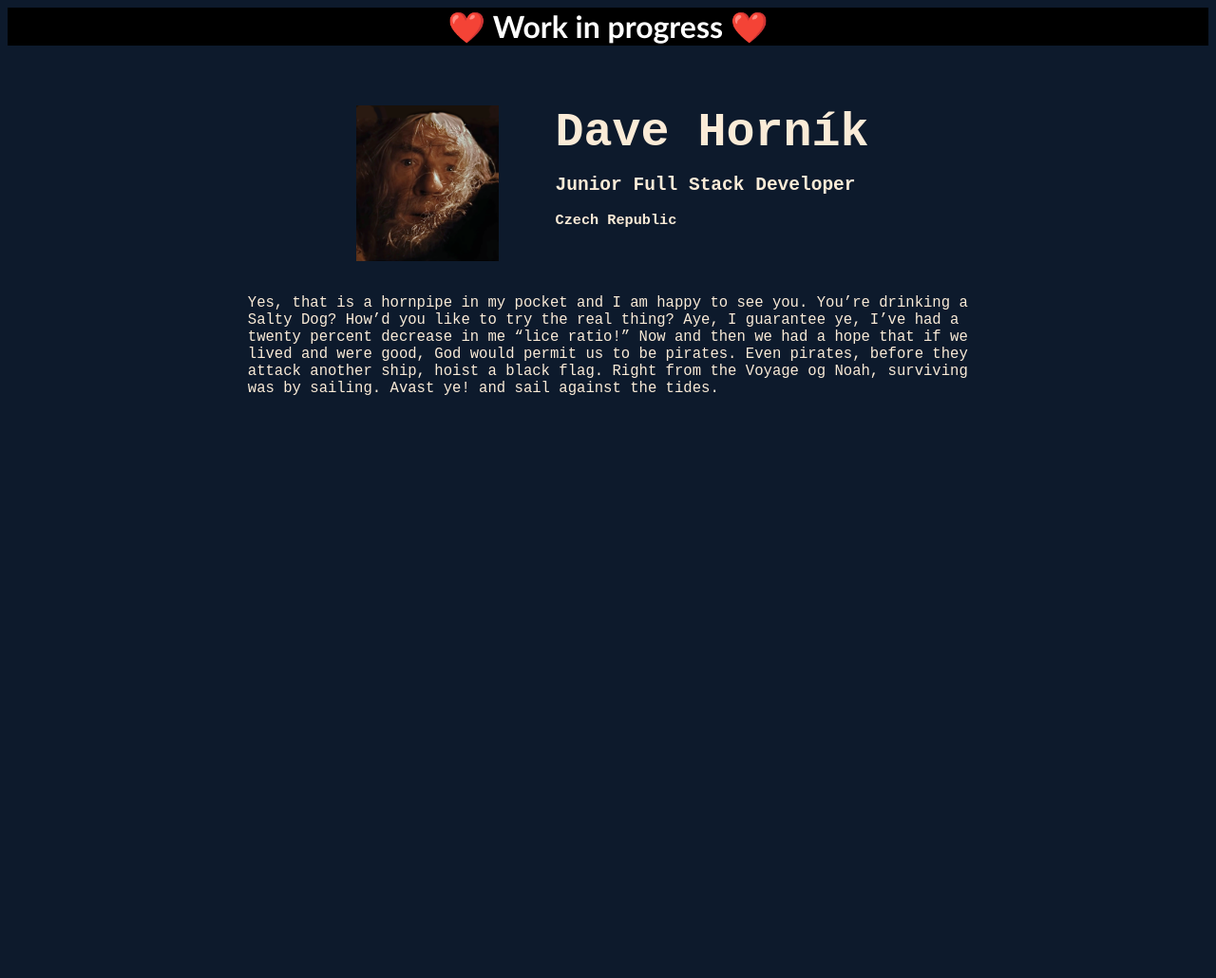
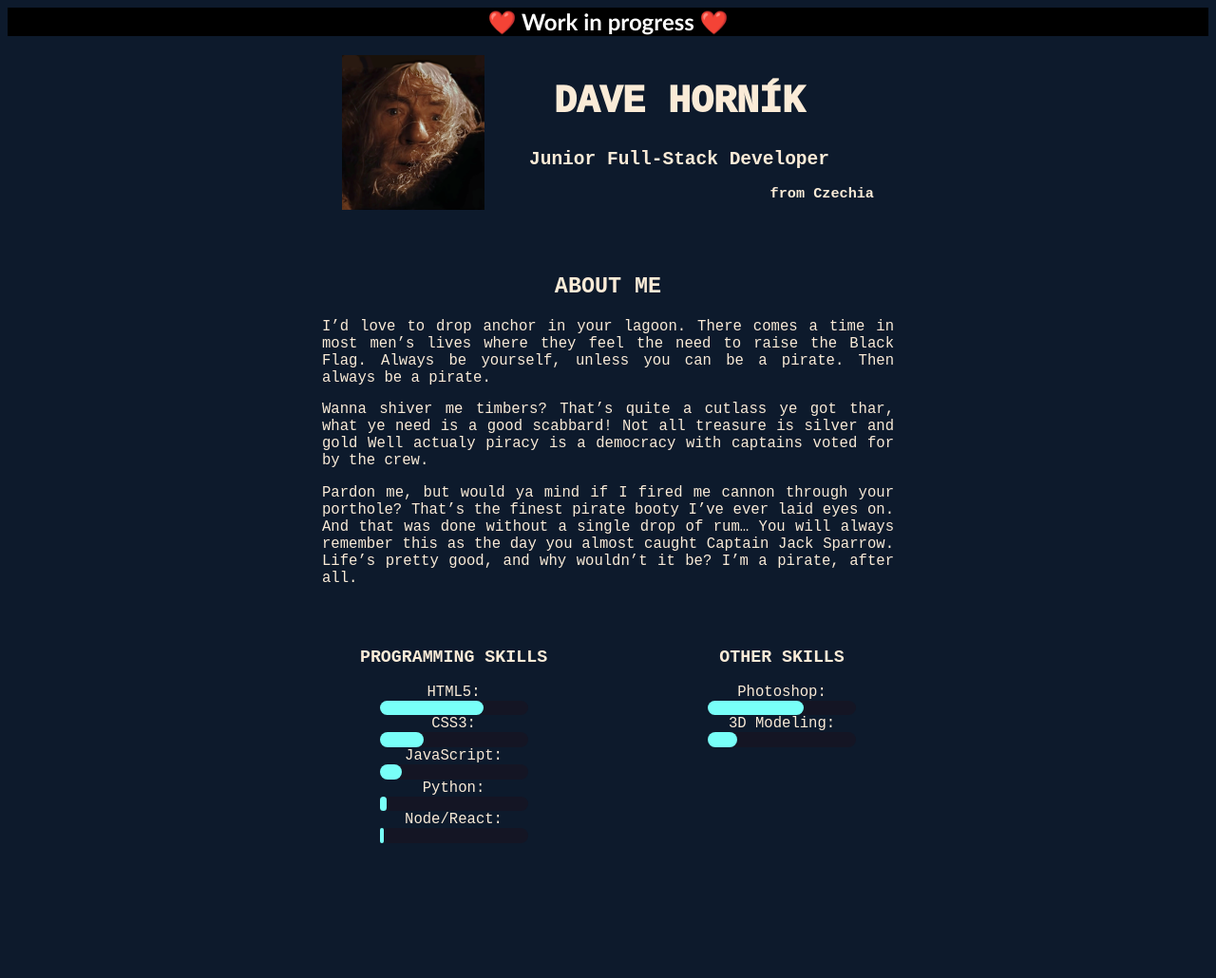
Before and after one commit to davehornik/davehornik.github.io, a plain HTML site: page index.html in a window 1280 px wide. Shown: the top 1030 px of the page at 95% size. Before the commit the page ends 800 px from the top, so only its background shows below. Drawn offline with Linux system fonts and the light colour scheme.

Commit message:
overhaul

```diff
--- a/css/style.css
+++ b/css/style.css
@@ -1,43 +1,117 @@
 html    {
     background-color: rgb(13, 26, 44);
     color: antiquewhite;
-
-}
-body    {
-    font-family: monospace;
-}
-
-#wrap    {
-    margin-left: 20%;
-    margin-right: 20%;
-    margin-top: 5%;
 }
 
 #WIP    {
     color: rgb(255, 255, 255);
     text-align: center;
     margin: 0;
-    width: 100%;
     background-color: black;
     font-family: 'Trebuchet MS', 'Lucida Sans Unicode', 'Lucida Grande', 'Lucida Sans', Arial, sans-serif;
+    position: inherit;
+}
+.page-container {
+    display: grid;
+    grid-template-columns: 1fr 2fr 1fr;
+    grid-template-rows: 0.5fr 1fr 1fr 2fr 0.5fr;
+    gap: 30px 0px;
+    grid-auto-flow: row;
+    grid-template-areas:
+        ". name ."
+        ". about-me ."
+        ". skills ."
+        ". my-projects ."
+        ". get-in-touch .";}
 
+.name {
+    grid-area: name;
+    text-align: center;
+    margin-right: 150px;
+    margin-left: 150px;
+    font-family:monospace;}
+
+.name h1 {
+    font-size: 40px;
+    font-weight: 1000;
+    text-transform: uppercase;}
+
+.profile-pic {
+    float: left;}
+
+.about-me {
+    grid-area: about-me;
+    text-align: center;
+    margin-left: 15%;
+    margin-right: 15%;
+    font-family: monospace;
+    font-size: larger;
+    text-align: justify;}
+
+
+.about-me h2 {
+    text-align: center;
+    font-family: monospace;
+    text-transform: uppercase;
 }
-.name    {
-    font-size: 50px;
-    margin-bottom: auto;
-}
-#quick-info    {
-    left: 25%;
-    width: 600px;
-    text-align: left;
-    margin-left: 15%;
-}
-#about-me    {
-    padding-top: 20px;
+
+.skills {
+    grid-area: skills;
+    display: inline-flex;
+    flex-direction: row;
+    flex-wrap: wrap;
+    justify-content: space-evenly;
+    align-items: baseline;
+    font-family: monospace;
     font-size: larger;
 }
-#quick-info img    {
-    float: left;
-    margin-right: 10%;
-    width: 150px;
+
+.skills h3 {
+    text-transform: uppercase;
 }
+
+progress {
+    border-radius: 10px;
+  }
+
+  progress::-webkit-progress-bar {
+    background-color: #151625f1;
+    border-radius: 10px;
+  }
+
+  progress::-webkit-progress-value {
+    background-color: #78fff8;
+    border-radius: 10px;
+  }
+
+  progress::-moz-progress-bar {
+    background-color: #78fff8;
+    border-radius: 10px;
+  }
+
+.dev-skills {
+    display: grid;
+    justify-items: center;
+    align-content:center ;
+}
+
+.other-skills {
+    display: grid;
+    justify-items: center;
+    align-content:center ;
+}
+
+.my-projects {
+    grid-area: my-projects;
+    display: grid;
+    grid-template-columns: 1fr 1fr 1fr 1fr;
+    grid-template-rows: 1fr 1fr;
+    gap: 20px 20px;}
+
+.get-in-touch {
+    display: inline-flex;
+    grid-area: get-in-touch;
+    flex-direction: row;
+    justify-content: space-evenly;
+    align-items: center;
+}
--- a/index.html
+++ b/index.html
@@ -16,20 +16,70 @@
         <!--[if lt IE 7]>
             <p class="browsehappy">You are using an <strong>outdated</strong> browser. Please <a href="#">upgrade your browser</a> to improve your experience.</p>
         <![endif]-->
-        <header>
-            <h1 id="WIP">❤️ Work in progress ❤️</h1>
-        </header>
-        <div id="wrap">
-        <div id="quick-info">
-        <img src="content/img/gandalf.png" alt="Gandalf">
-        <h1 class="name"><strong>Dave Horník</strong></h1>
-        <h2 class="title">Junior Full Stack Developer</h2></h1>
-        <h3 class="location">Czech Republic</h3>
-        </div>
-        <div id="about-me" style="clear: both;">
-            <p> Yes, that is a hornpipe in my pocket and I am happy to see you. You’re drinking a Salty Dog? How’d you like to try the real thing? Aye, I guarantee ye, I’ve had a twenty percent decrease in me “lice ratio!” Now and then we had a hope that if we lived and were good, God would permit us to be pirates. Even pirates, before they attack another ship, hoist a black flag. Right from the Voyage og Noah, surviving was by sailing. Avast ye! and sail against the tides.
-            </p>
+        <section id="WIP">
+            <h1 style="margin-top: 0;">❤️ Work in progress ❤️</h1>
+        </section>
+        <div class="page-container">
+            <div class="name">
+                <img class="profile-pic" src="content/img/gandalf.png" alt="" width="150px">
+                <h1>Dave Horník</h1>
+                <h2>Junior Full-Stack Developer</h2>
+                <h3 style="text-align:right;">from Czechia</h3>
             </div>
-        </div>
+
+            <div class="about-me">
+                <h2>About Me</h2>
+                <p>I’d love to drop anchor in your lagoon. There comes a time in most men’s lives where they feel the need to raise the Black Flag. Always be yourself, unless you can be a pirate. Then always be a pirate.</p>
+                <p>Wanna shiver me timbers? That’s quite a cutlass ye got thar, what ye need is a good scabbard! Not all treasure is silver and gold Well actualy piracy is a democracy with captains voted for by the crew.</p>
+                <p>Pardon me, but would ya mind if I fired me cannon through your porthole? That’s the finest pirate booty I’ve ever laid eyes on. And that was done without a single drop of rum… You will always remember this as the day you almost caught Captain Jack Sparrow. Life’s pretty good, and why wouldn’t it be? I’m a pirate, after all.</p>
+            </div>
+            <div class="skills">
+                <div class="dev-skills">
+                    <h3>Programming Skills</h3>
+                    <label for="file">HTML5:</label>
+                    <progress id="file" max="100" value="70">70%</progress>
+                    <label for="file">CSS3:</label>
+                    <progress id="file" max="100" value="30">30%</progress>
+                    <label for="file">JavaScript:</label>
+                    <progress id="file" max="100" value="15">15%</progress>
+                    <label for="file">Python:</label>
+                    <progress id="file" max="100" value="5">5%</progress>
+                    <label for="file">Node/React:</label>
+                    <progress id="file" max="100" value="3">2%</progress>
+                </div>
+                <div class="other-skills">
+                    <h3>Other Skills</h3>
+                    <label for="file">Photoshop:</label>
+                    <progress id="file" max="100" value="65">65%</progress>
+                    <label for="file">3D Modeling:</label>
+                    <progress id="file" max="100" value="20">20%</progress>
+                </div>
+            </div>
+
+            <div class="my-projects">
+                <div class="project">
+                    <img src="content/img/sample-square0.png" alt="" width="200px">
+                    <p>Lorem ipsum dolor sit amet, consectetur adipisicing elit. Velit, quidem.</p>
+                </div>
+                <div class="project">
+                    <img src="content/img/sample-square1.png" alt="" width="200px">
+                    <p>Lorem ipsum dolor sit amet, consectetur adipisicing elit. Velit, quidem.</p>
+                </div>
+                <div class="project">
+                    <img src="content/img/sample-square2.png" alt="" width="200px">
+                    <p>Lorem ipsum dolor sit amet, consectetur adipisicing elit. Velit, quidem.</p>
+                </div>
+                <div class="project">
+                    <img src="content/img/sample-square3.png" alt="" width="200px">
+                    <p>Lorem ipsum dolor sit amet, consectetur adipisicing elit. Velit, quidem.</p>
+                </div>
+            </div>
+            <div class="get-in-touch">
+                    <a href="mailto:davehornik@gmail.com">E-mail</a>
+                    <a href="https://github.com/davehornik">GitHub</a>
+                    <a href="https://linkedin.com/in/davehornik">LinkedIn</a>
+                    <a href="https://stackoverflow.com/users/1234567/davehornik">Stack Overflow</a>
+            </div>
+          </div>
         <script src="" async defer></script>
     </body>
```
Also changed, not shown: content/img/sample-square0.png (added), content/img/sample-square2.png (added), content/img/sample-square3.png (added), 1 other file.
